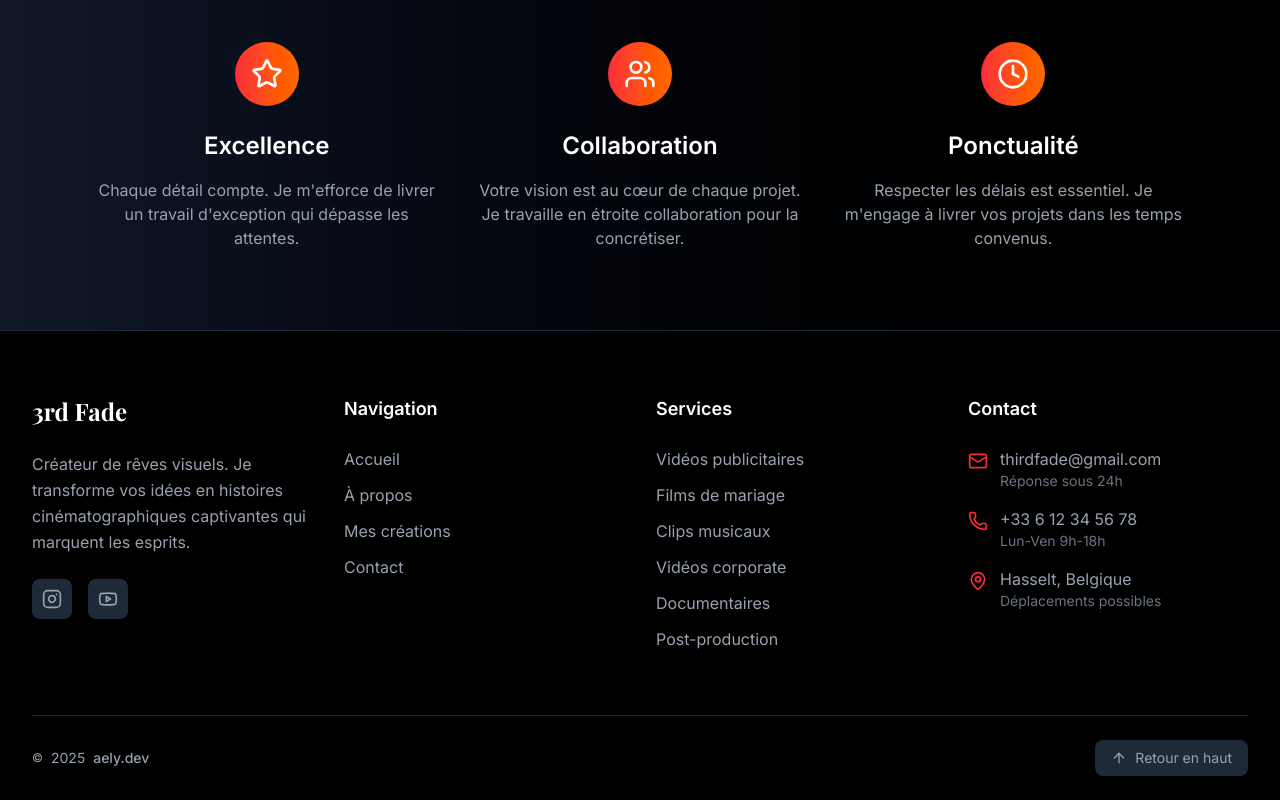
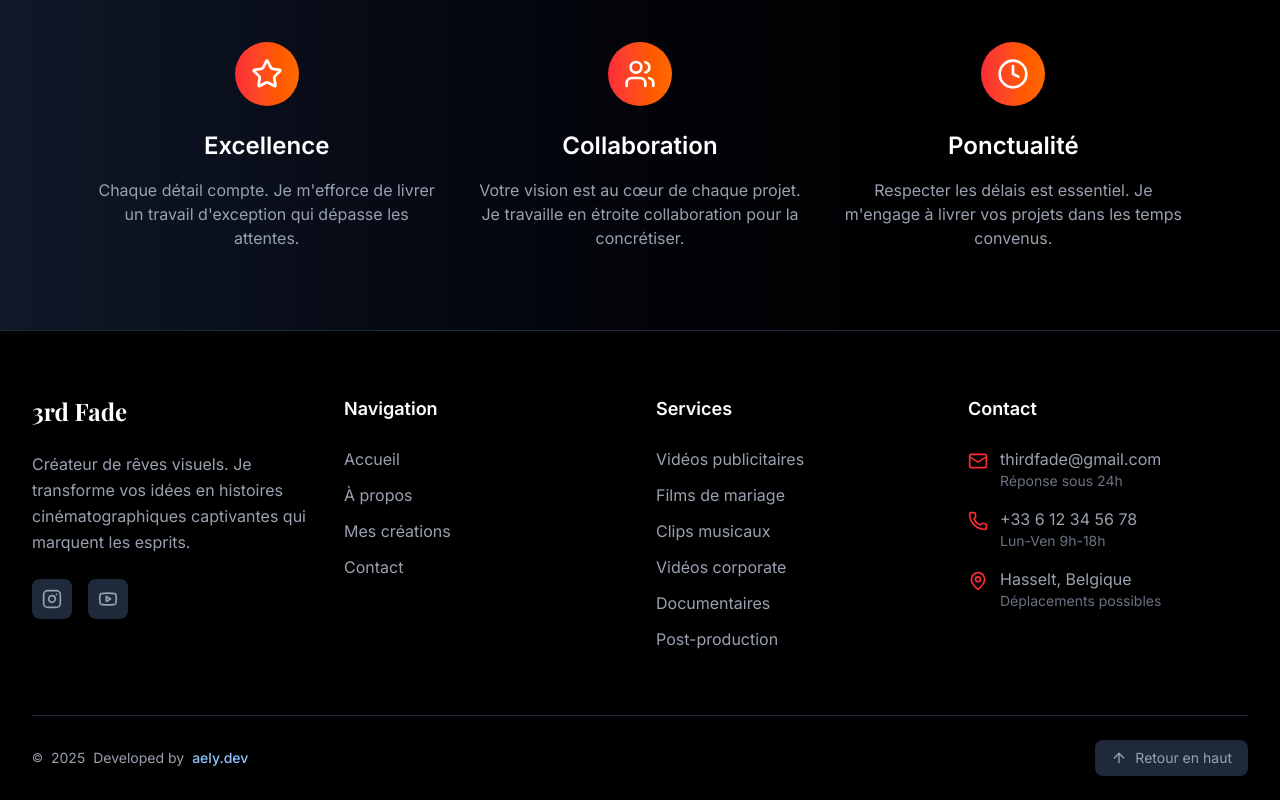
Before and after one commit to ali-hbl/3dfade, a Next.js app: page /about in a window 1280 px wide. Shown: the part 2550-3350 px from the top of the page. Built offline with nearby package versions, Linux system fonts and the light colour scheme; a web font is replaced by a local one.

Commit message:
fix: footer color

```diff
--- a/src/components/Footer.tsx
+++ b/src/components/Footer.tsx
@@ -183,11 +183,12 @@ const Footer = () => {
               <div className="flex items-center space-x-2 text-gray-400 text-sm">
                 <span className="text-xs">&copy;</span>
                 <span>{new Date().getFullYear()}</span>
+                <span>Developed by</span>
                 <a
                   href="https://www.aely.dev"
                   target="_blank"
                   rel="noopener noreferrer"
-                  className="group flex items-center space-x-1 text-gray-400 hover:text-white transition-colors duration-200"
+                  className="group flex items-center space-x-1 hover:text-white transition-colors duration-200 text-blue-300"
                 >
                   <span className="font-medium">aely.dev</span>
                   <ExternalLink className="w-3 h-3 opacity-0 group-hover:opacity-100 transition-opacity duration-200" />
```
